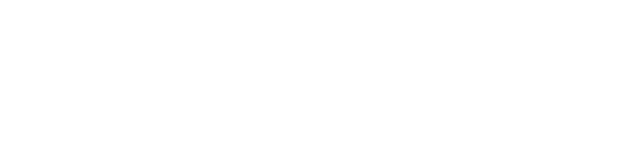
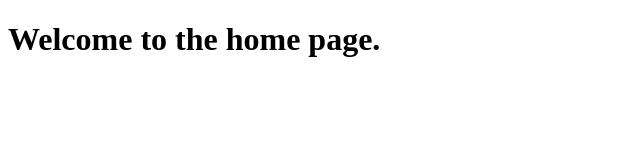
Before and after one commit to JosephAlt/htmlcssjs, a plain HTML site: page index.html in a window 1280 px wide. Shown: the whole page, without its empty margins (0-640 px from the left). Drawn offline with Linux system fonts and the light colour scheme.

Commit message:
added h1

```diff
--- a/index.html
+++ b/index.html
@@ -6,6 +6,6 @@
 	<title>Html Css Js</title>
 </head>
 <body>
-
+<h1>Welcome to the home page.</h1>
 </body>
 </html>
```
